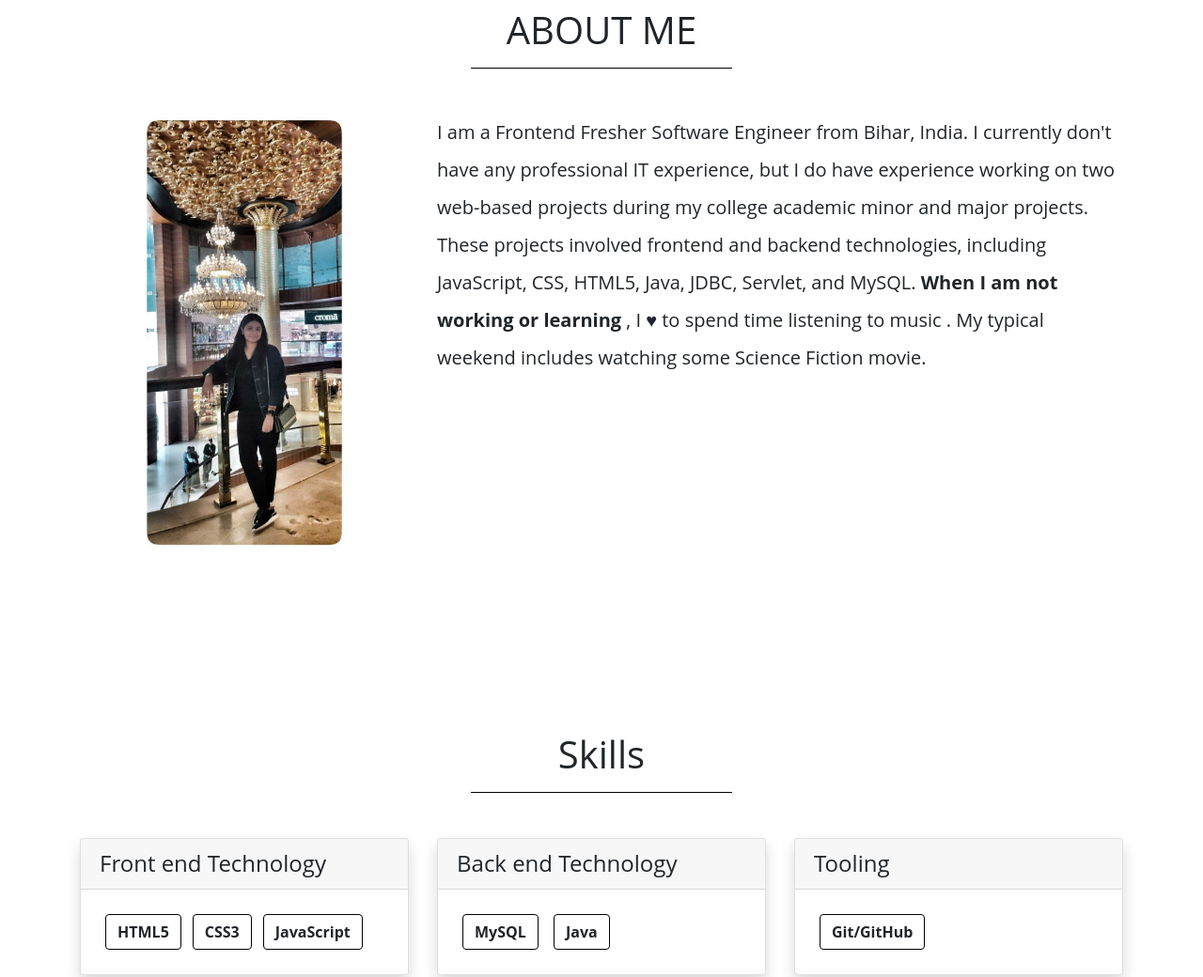
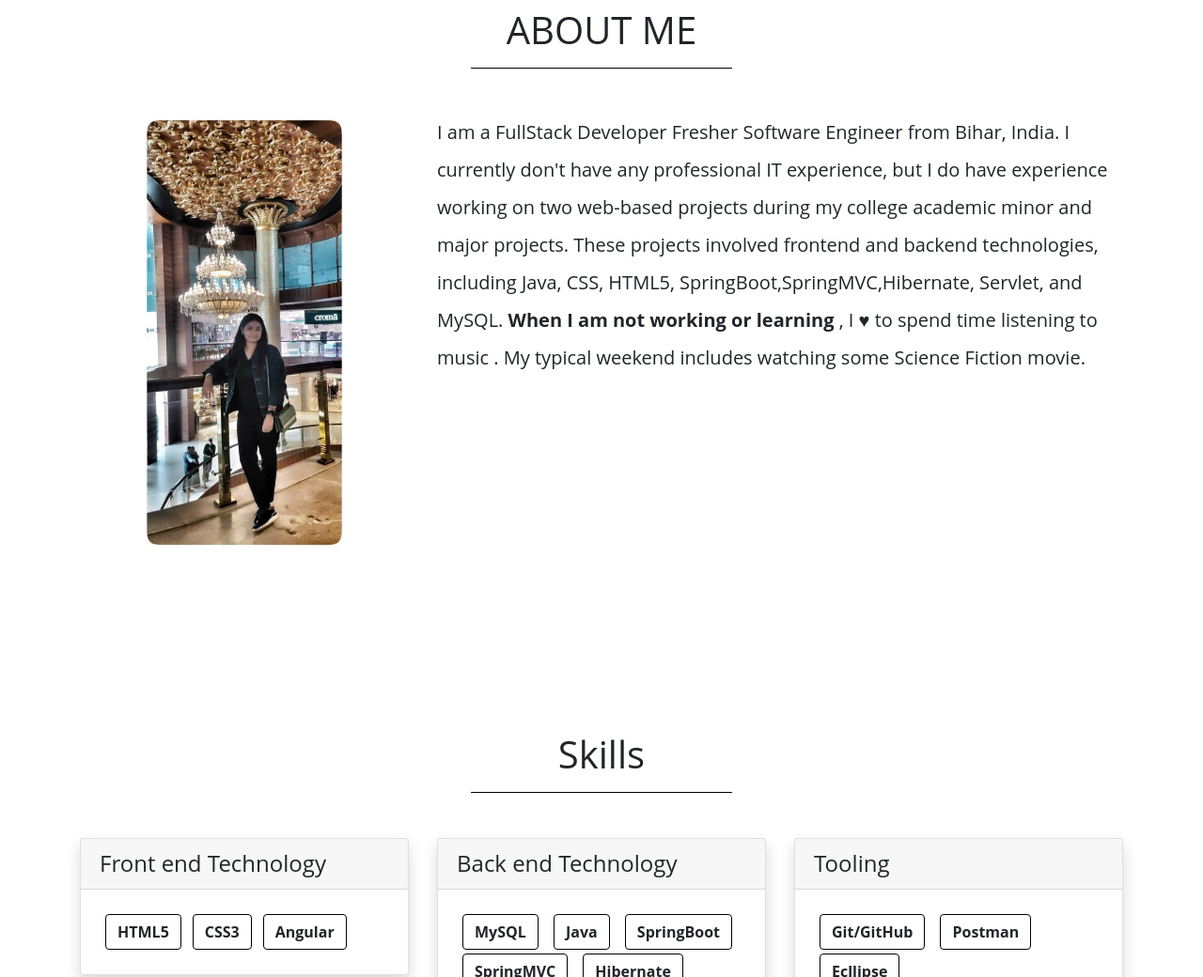
Before and after one commit to Shivaniii99/port, a plain HTML site: page index.html in a window 1280 px wide. Shown: the part 1760-2800 px from the top of the page at 94% size. Drawn offline with nearby package versions, Linux system fonts and the light colour scheme.

Commit message:
Update index.html

```diff
--- a/index.html
+++ b/index.html
@@ -29,7 +29,7 @@
 	<div class="inner">
 		<img src="img/Profile pic.jpg" class="rounded-circle profileimg animated bounce">
 		<h1 style="color: #1cd4e8" >Shivani</h1>
-		<h2 style="color: #661e85">Frontend Developer</h2>
+		<h2 style="color: #661e85">FullStack Developer</h2>
 		<div class="mt-5">
 			<!--<a href="https://HackerRank.com/shivanirajput011" target="blank"><i class="fab fa-HackerRank fa-3x social-icon" ></i></a>-->
 			<a href="https://www.linkedin.com/in/shivani-singh-5a4b4a190/" target="blank"><i class="fab fa-linkedin fa-3x mx-5 social-icon" ></i></a>
@@ -49,7 +49,7 @@
 			<img src="img/Profile pic.jpg" class="img-fluid" data-aos="fade-right">
 		</div>
 	<div class="col-xl-8 col-lg-8 col-md-8 col-sm-12 col-12" data-aos="fade-left">
-		<article class="about-text"> I am a Frontend Fresher Software Engineer from Bihar, India. I currently don't have any professional IT experience, but I do have experience working on two web-based projects during my college academic minor and major projects. These projects involved frontend and backend technologies, including JavaScript, CSS, HTML5, Java, JDBC, Servlet, and MySQL.
+		<article class="about-text"> I am a FullStack Developer Fresher Software Engineer from Bihar, India. I currently don't have any professional IT experience, but I do have experience working on two web-based projects during my college academic minor and major projects. These projects involved frontend and backend technologies, including Java, CSS, HTML5, SpringBoot,SpringMVC,Hibernate, Servlet, and MySQL.
 				<strong>When I am not working or learning</strong> , I ♥ to spend time listening to music . My typical weekend includes watching some Science Fiction movie.</article>
 		</div>
 	</div>
@@ -63,7 +63,7 @@
 			<div class="card shadow mb-5" data-aos="flip-up">
 				<h4 class="card-header">Front end Technology</h4>
 				<div class="card-title my-4 mx-4">
-				<button class="btn">HTML5</button><button class="btn">CSS3</button><button class="btn">JavaScript</button>
+				<button class="btn">HTML5</button><button class="btn">CSS3</button><button class="btn">Angular</button>
 				<!--<button class="btn">jQuery</button><button class="btn">Bootstrap4</button><button class="btn">Ajax</button>-->
 				</div>
 			</div>
@@ -74,6 +74,11 @@
 					<div class="card-title my-4 mx-4">
 					<button class="btn">MySQL</button>
 					<button class="btn">Java</button>
+					<button class="btn">SpringBoot</button>
+					<button class="btn">SpringMVC</button>
+					<button class="btn">Hibernate</button>
+					<button class="btn">Jsp</button>
+					<button class="btn">AWS(s3)L</button>
 					<!--<button class="btn">Django Rest Framework</button>-->
 					</div>
 				</div>		</div>
@@ -82,6 +87,8 @@
 					<h4 class="card-header">Tooling</h4>
 					<div class="card-title my-4 mx-4">
 					<button class="btn">Git/GitHub</button>
+					<button class="btn">Postman</button>
+					<button class="btn">Ecllipse</button>
 					</div>
 				</div>
 			</div>
```
